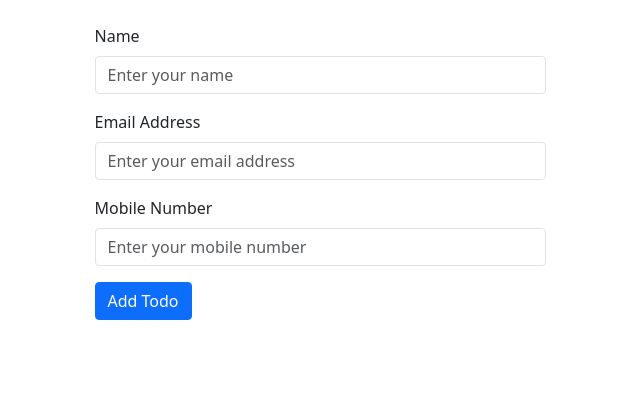
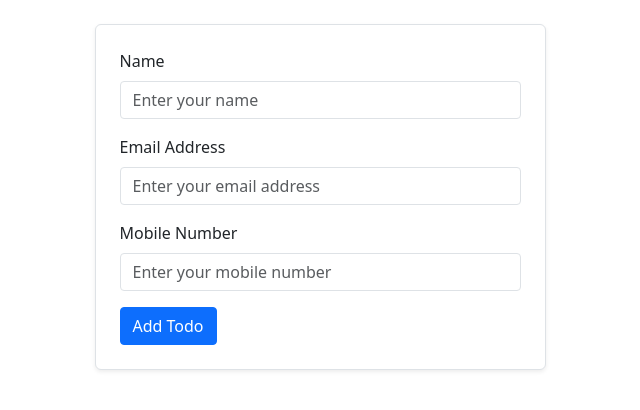
Before and after one commit to Rohitjangid17/todo-list-app-angular, an Angular app: page / in a window 1280 px wide. Shown: the top 410 px of the page, without its empty margins (320-960 px from the left). Built offline with nearby package versions, Linux system fonts and the light colour scheme.

Commit message:
todo form modify

```diff
--- a/src/app/component/todo-form/todo-form.component.html
+++ b/src/app/component/todo-form/todo-form.component.html
@@ -1,7 +1,7 @@
 <div class="container">
-    <div class="row justify-content-center">
+    <div class="row justify-content-center justify-content-md-center justify-content-lg-center">
         <div class="col-lg-5 col-md-8 col-sm-12 mt-4">
-            <form class="" [formGroup]="todoForm" (ngSubmit)="onTodoSubmit()">
+            <form class="border p-4 shadow-sm rounded-2 bg-white" [formGroup]="todoForm" (ngSubmit)="onTodoSubmit()">
                 <div class="form-group">
                     <label class="form-label">Name</label>
                     <input type="text" name="name" formControlName="name" class="form-control shadow-none rounded-1"
```
